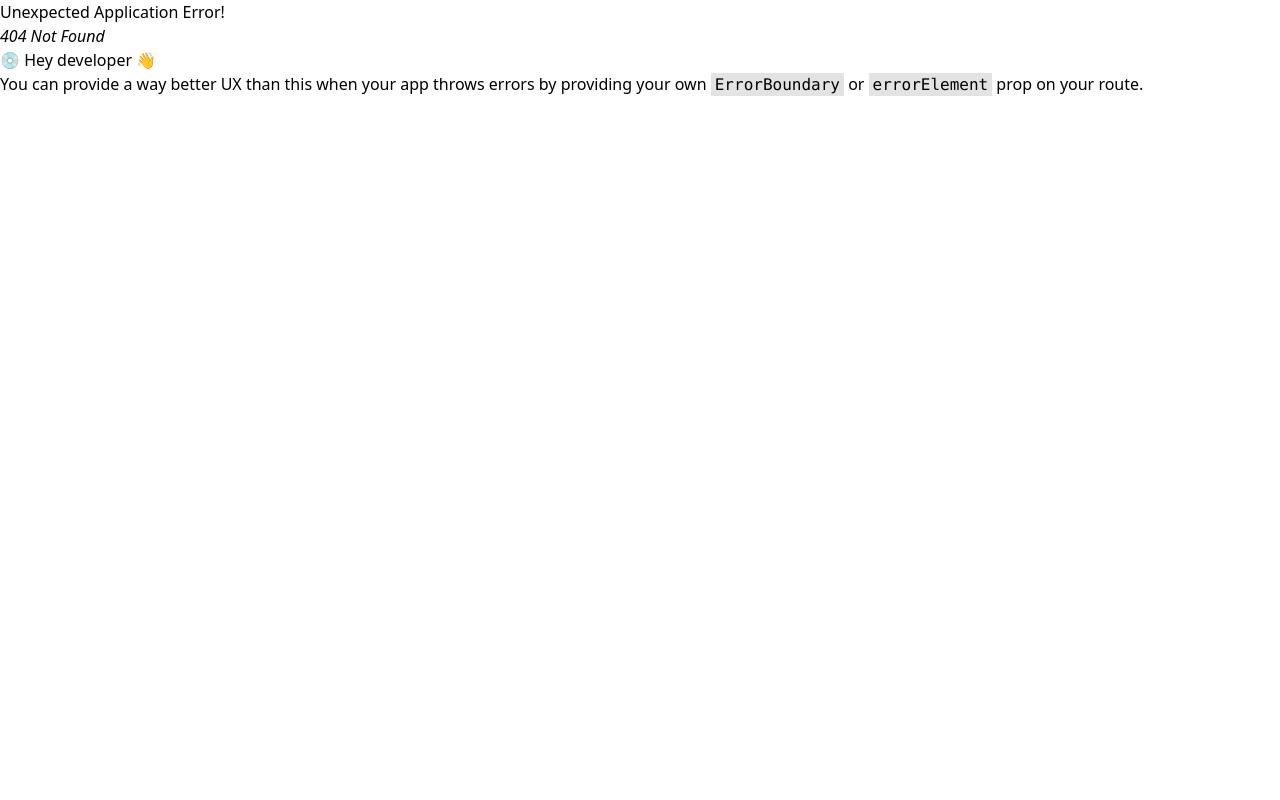
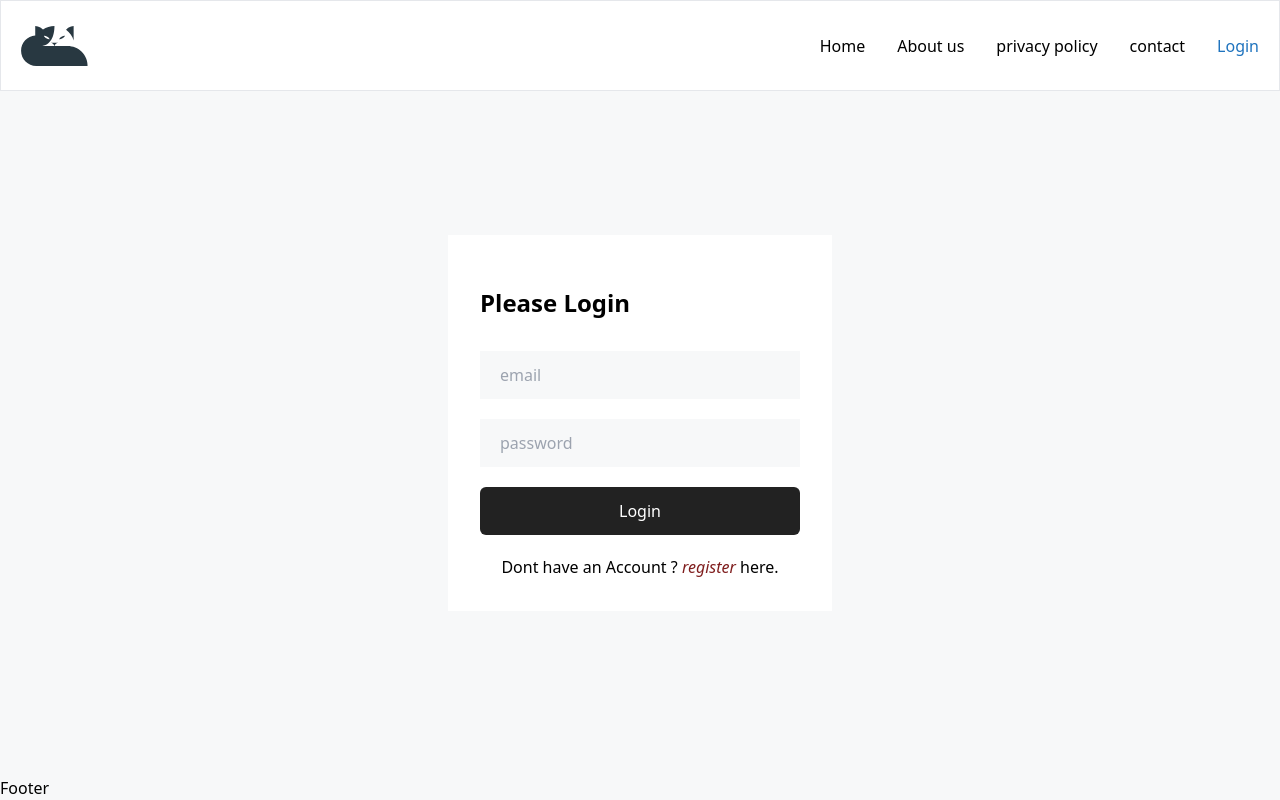
Before and after one commit to itzharshit99/personal-blog, a React (Vite) app in the folder frontend/: page /login in a window 1280 px wide. Before the commit this address had no page. Built offline with nearby package versions, Linux system fonts and the light colour scheme.

Commit message:
login page done

```diff
--- /dev/null
+++ b/frontend/src/pages/Login.jsx
@@ -0,0 +1,39 @@
+import React from "react";
+import { useState } from "react";
+import { Link } from "react-router-dom";
+
+const Login = () => {
+  const [email, setEmail] = useState("");
+  const [password, setPassword] = useState("");
+  const [message,setMessage] =  useState("");
+  return (
+    <div className="max-w-sm bg-white mx-auto p-8 mt-36">
+      <h2 className="text-2xl font-semibold pt-5">Please Login</h2>
+      <form className="space-y-5 max-w-sm mx-auto pt-8">
+        <input
+          className="w-full bg-bgPrimary focus:outline-none px-5 py-3"
+          placeholder="email"
+          type="text"
+          value={email}
+          name=""
+          id=""
+        />
+        <input
+          className="w-full bg-bgPrimary focus:outline-none px-5 py-3"
+          placeholder="password"
+          type="password"
+          value={password}
+          name=""
+          id=""
+        />
+        {
+          message && <p className="text-red">{message}</p>
+        }
+        <button className="w-full bg-primary mt-5 hover:bg-indigo-500 text-white font-medium py-3 rounded-md">Login</button>
+      </form>
+      <p className="mt-5 text-center">Dont have an Account ? <Link className="text-red-900 italic" to="/register">register</Link> here.</p>
+    </div>
+  );
+};
+
+export default Login;
--- /dev/null
+++ b/frontend/src/pages/Register.jsx
@@ -0,0 +1,9 @@
+import React from 'react'
+
+const Register = () => {
+  return (
+    <div>Register</div>
+  )
+}
+
+export default Register
```
Also changed, not shown: frontend/src/router/router.jsx (+26 -16 lines).
